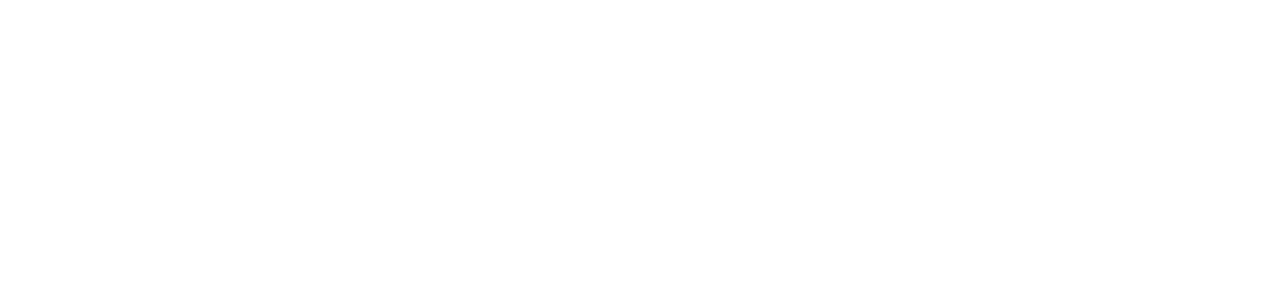
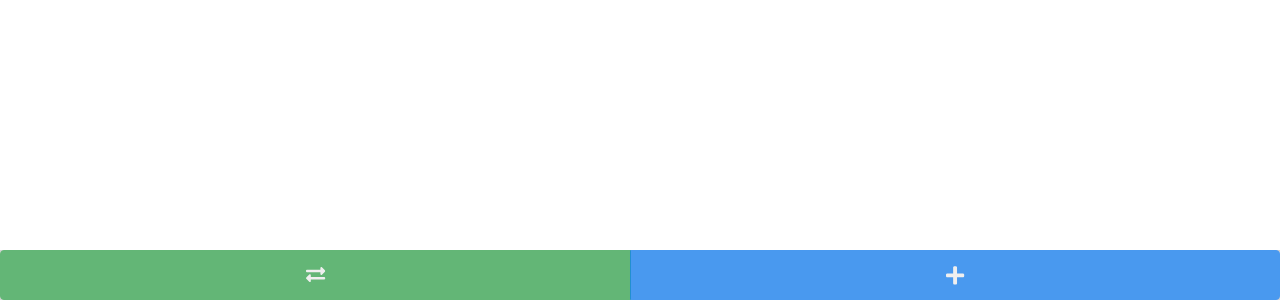
Before and after one commit to XjulI1/mccb_front, a Vue app: page /#/ in a window 1280 px wide. Shown: the part 500-800 px from the top of the page. Built offline with nearby package versions, Linux system fonts and the light colour scheme.

Commit message:
Add font awesom and bootstrap

```diff
--- /dev/null
+++ b/src/components/Navbar.vue
@@ -0,0 +1,35 @@
+<template>
+  <div class="main-navbar btn-group" role="group">
+    <virement-button/>
+    <new-operation-button/>
+  </div>
+</template>
+
+<script>
+  import NewOperationButton from './NewOperationButton'
+  import VirementButton from './VirementButton'
+
+  export default {
+    name: 'navbar',
+    components: {VirementButton, NewOperationButton},
+    data () {
+      return {}
+    },
+
+    created () {
+    },
+
+    methods: {}
+  }
+</script>
+
+<style scoped>
+  .main-navbar {
+    height: 50px;
+    width: 100%;
+    background-color: lightgrey;
+    position: fixed;
+    bottom: 0;
+    left: 0;
+  }
+</style>
--- /dev/null
+++ b/src/components/NewOperationButton.vue
@@ -0,0 +1,32 @@
+<template>
+  <button class="btn btn-primary disabled new-operation-button" v-on:click="addOperation">
+    <font-awesome-icon icon="plus" />
+  </button>
+</template>
+
+<script>
+  export default {
+    name: 'NewOperationButton',
+    data () {
+      return {}
+    },
+
+    created () {
+    },
+
+    methods: {
+      addOperation: function () {
+      }
+    }
+  }
+</script>
+
+<style scoped>
+  button {
+    width: 70px;
+    height: 50px;
+    font-size: 1.3rem;
+    line-height: 1.1rem;
+    font-weight: 600;
+  }
+</style>
--- /dev/null
+++ b/src/components/VirementButton.vue
@@ -0,0 +1,32 @@
+<template>
+  <button class="btn btn-success disabled new-operation-button" v-on:click="doTransfert">
+    <font-awesome-icon icon="exchange-alt" />
+  </button>
+</template>
+
+<script>
+  export default {
+    name: 'VirementButton',
+    data () {
+      return {}
+    },
+
+    created () {
+    },
+
+    methods: {
+      doTransfert: function () {
+      }
+    }
+  }
+</script>
+
+<style scoped>
+  button {
+    width: 50px;
+    height: 50px;
+    font-size: 1.2rem;
+    line-height: 1.1rem;
+    font-weight: 600;
+  }
+</style>
--- /dev/null
+++ b/src/fontawesome.js
@@ -0,0 +1,9 @@
+import {library} from '@fortawesome/fontawesome-svg-core'
+import {faExchangeAlt, faPlus} from '@fortawesome/free-solid-svg-icons'
+
+export default {
+  load: function () {
+    library.add(faExchangeAlt)
+    library.add(faPlus)
+  }
+}
--- a/src/main.js
+++ b/src/main.js
@@ -3,11 +3,22 @@
 import router from './router'
 import store from './store'
 import './registerServiceWorker'
+import BootstrapVue from 'bootstrap-vue'
+import 'bootstrap/dist/css/bootstrap.css'
+import 'bootstrap-vue/dist/bootstrap-vue.css'
+import {FontAwesomeIcon} from '@fortawesome/vue-fontawesome'
+
+import FontAwesome from './fontawesome'
+
+Vue.component('font-awesome-icon', FontAwesomeIcon)
+
+FontAwesome.load()
 
 Vue.config.productionTip = false
 
 new Vue({
   router,
   store,
+  BootstrapVue,
   render: h => h(App)
 }).$mount('#app')
--- a/src/router.js
+++ b/src/router.js
@@ -1,6 +1,6 @@
 import Vue from 'vue'
 import Router from 'vue-router'
-import Main from '@/views/Main.vue'
+import Home from '@/views/Home.vue'
 import Status from '@/views/Status.vue'
 
 Vue.use(Router)
@@ -9,8 +9,8 @@
   routes: [
     {
       path: '/',
-      name: 'main',
-      component: Main
+      name: 'home',
+      component: Home
     },
     {
       path: '/status',
--- a/src/views/Main.vue
+++ b/src/views/Home.vue
@@ -1,12 +1,14 @@
 <template>
-  <div class="main">
-
+  <div class="home">
+    <navbar></navbar>
   </div>
 </template>
 
 <script>
+  import Navbar from '../components/Navbar'
   export default {
-    name: 'main',
+    name: 'home',
+    components: {Navbar},
     data () {
       return {}
     },
```
Also changed, not shown: package.json (+5 -2 lines), 1 other file (tests, documents, lock files or other folders).
